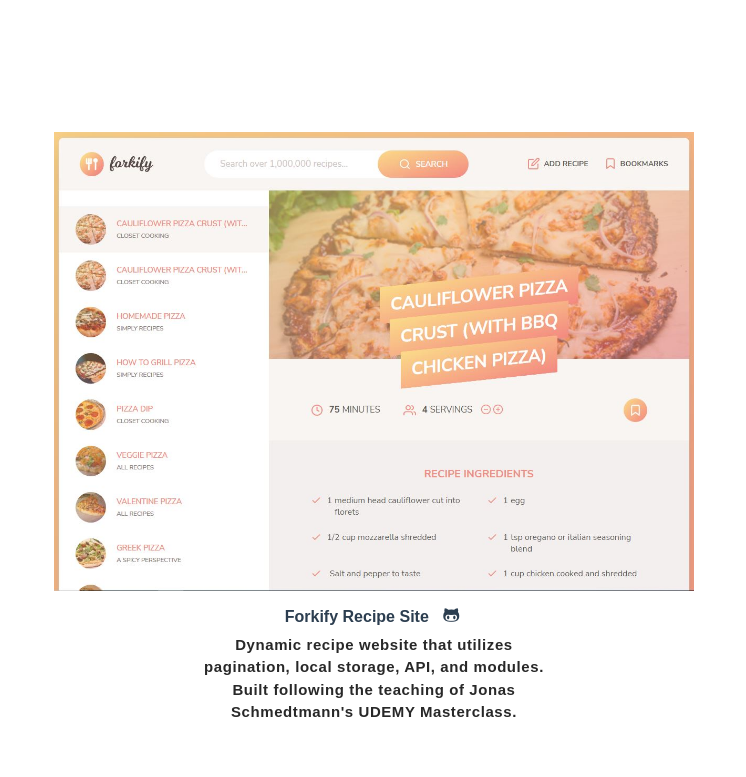
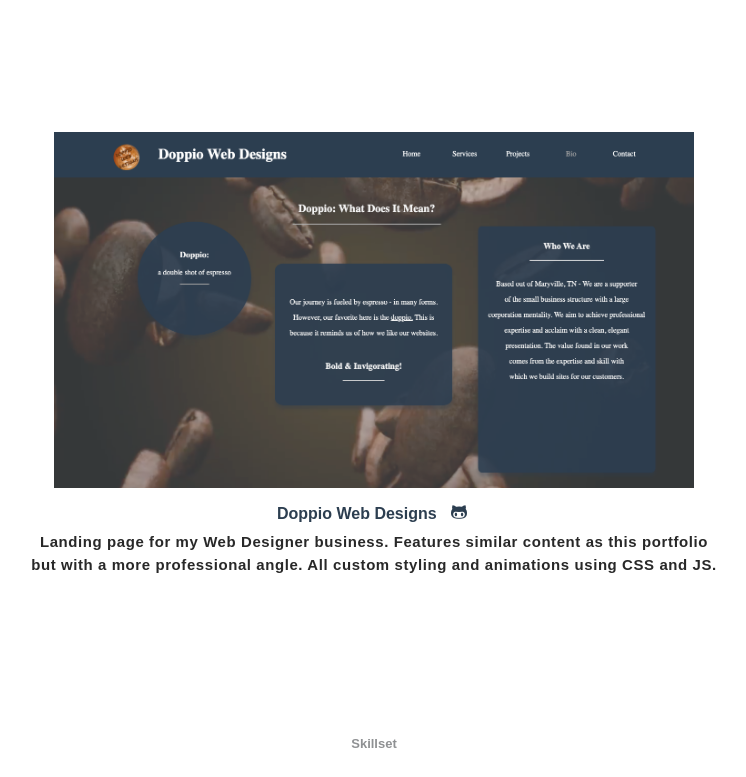
Before and after one commit to Holtguitar/brandon-holt-portfolio-, a plain HTML site: page index.html in a window 1280 px wide. Shown: the part 2740-3517 px from the top of the page, without its empty margins (266-1012 px from the left). Drawn offline with Linux system fonts and the light colour scheme.

Commit message:
Add doppio web designs to portfolio

```diff
--- a/index.html
+++ b/index.html
@@ -3,7 +3,7 @@
 <head>
 	<meta charset="utf-8">
     <meta name="viewport" content="width=device-width, initial-scale=1, shrink-to-fit=no">
-    <title>Doppio Web Designs</title>
+    <title>Brandon Holt</title>
 
     <!-- font icons -->
     <link rel="stylesheet" href="assets/vendors/themify-icons/css/themify-icons.css">
@@ -100,18 +100,18 @@
                     <p class="s-font"><b>Info and contact page for a local <br> construction company. Built using a third-party <br> template, bootstrap, jquery, and HTML. </b></p>
                 </a>
             </div>
-           <div class="project-container">
+           <!-- <div class="project-container">
             <a href="https://forkify-project-site.netlify.app/" target="_blank" class="item expertises-item">
                 <img src="assets/imgs/forkify.png"alt="Skill set image" class="box-shadow">
                 <h6 class="mt-3 mb-2">Forkify Recipe Site <a href="https://github.com/Holtguitar/forkify-project" target="_blank" class="link pr-1"><i class="ti-github" style="margin-left: 10px;"></i></a></h6>
                 <p class="s-font"><b>Dynamic recipe website that utilizes <br>pagination, local storage, API, and modules. <br>Built following the teaching of Jonas <br>Schmedtmann's UDEMY Masterclass.</b></p>
             </a>
-           </div>
+           </div> -->
             <div class="project-container">
-                <a href="https://map-app-v1.netlify.app/" target="_blank" class="item expertises-item">
-                    <img src="assets/imgs/mapty.PNG"alt="Skill set image" class="box-shadow">
-                    <h6 class="mt-3 mb-2">Mapty <a href="https://github.com/Holtguitar/Mapty-Project" target="_blank" class="link pr-1"><i class="ti-github" style="margin-left: 10px;"></i></a></h6>
-                    <p class="s-font"><b>A lightweight activity tracker using <br>geolocation. Built following the teaching <br>of Jonas Schmedtmann's UDEMY Masterclass.</b></p>
+                <a href="https://doppio-web-designs.netlify.app/" target="_blank" class="item expertises-item">
+                    <img src="assets/imgs/Doppio-web-designs.png"alt="Skill set image" class="box-shadow">
+                    <h6 class="mt-3 mb-2">Doppio Web Designs <a href="https://github.com/Holtguitar/doppio-web" target="_blank" class="link pr-1"><i class="ti-github" style="margin-left: 10px;"></i></a></h6>
+                    <p class="s-font"><b>Landing page for my Web Designer business. Features similar content as this portfolio <br/> but with a more professional angle. All custom styling and animations using CSS and JS.</b></p>
                 </a>
             </div>
         </div>
```
Also changed, not shown: assets/imgs/Doppio-web-designs.png (added), 3 other files.
